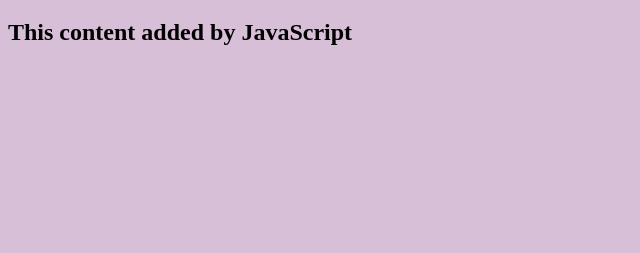
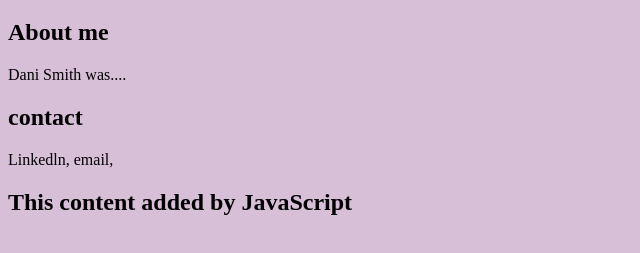
Before and after one commit to danisuesmith/dani-personal-website, a plain HTML site: page index.html in a window 1280 px wide. Shown: the part 61-314 px from the top of the page, without its empty margins (0-640 px from the left). Drawn offline with Linux system fonts and the light colour scheme.

Commit message:
outline of site

```diff
--- a/index.html
+++ b/index.html
@@ -6,7 +6,21 @@
     <title>My Website</title>
   </head>
   <body>
-    <h1>Hello World!</h1>
+      <h1>Hello World!</h1>
+      <div class="about">
+
+    <h2>About me </h2>
+    <p>
+      Dani Smith was....
+
+    </p>
+    </div>
+
+    <div class="contact">
+        <h2>contact</h2>
+        <p>Linkedln, email, </p>
+    </div>
+    </body>
     <script src="script.js"></script>
   </body>
 </html>
```
